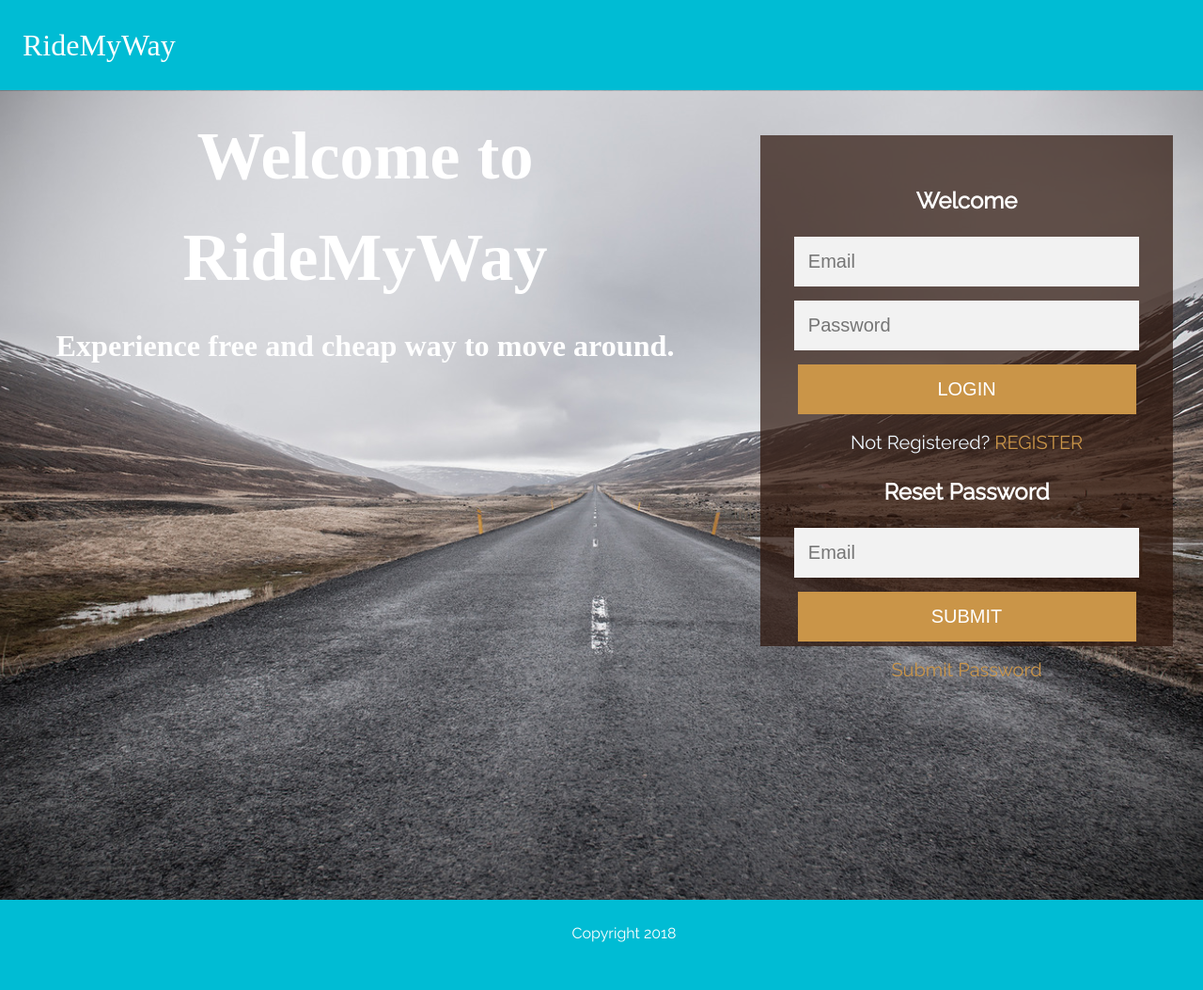
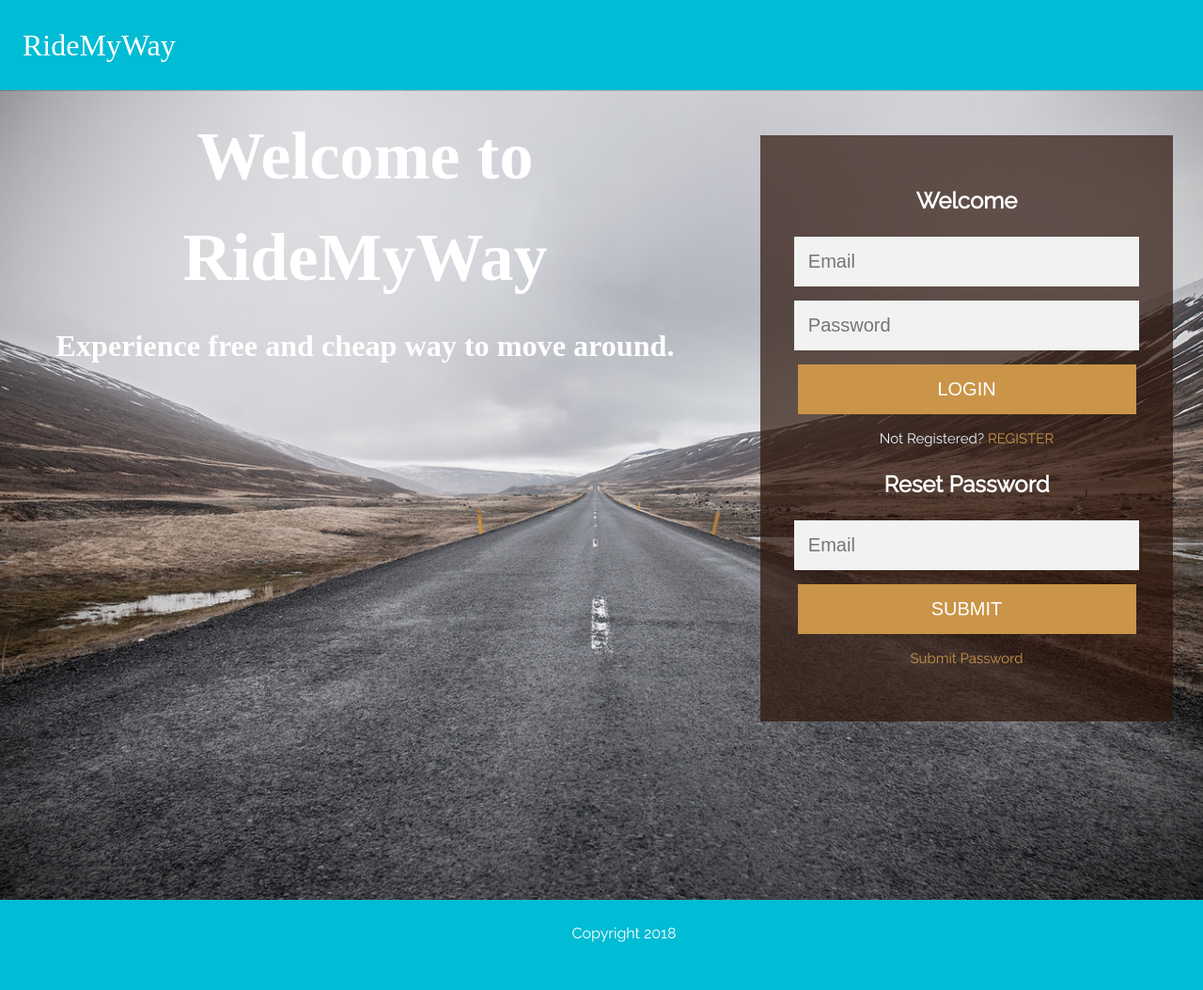
Before and after one commit to ronkeadun/RideMyWay, a web app: file UI/index.html in a window 1280 px wide; the page is wider, and only the part inside the window is pictured. Shown: that part at 94% size. Run offline with its HTML, style and script files only (its server is not run), Linux system fonts and the light colour scheme; some libraries are stand-ins or nearby versions; some web fonts are replaced.

Commit message:
added changes to style.css file

```diff
--- a/UI/css/style.css
+++ b/UI/css/style.css
@@ -21,17 +21,12 @@ body {
 
 .form{
 	position: relative;
-	/* background: rgba(45, 20, 10, 0.7); */
-	/* max-width: 360px;
-	margin: 0 auto 100px;
-	padding: 45px; */
 	text-align: center;
 
 }
 
 .form input{
 	font-family: "Roboto" sans-serif;
-	/*outline: 1;*/
 	background: #f2f2f2;
 	width: 90%;
 	border: 0;
@@ -59,7 +54,7 @@ body {
 .form .message{
 	margin: 15px 0 0;
 	color: aliceblue;
-	font-size: 20px;
+	font-size: 15px;
 }
 
 .form .message a{
@@ -114,7 +109,7 @@ button a{
 	width: 30%;
 	background: rgba(45, 20, 10, 0.7);
 	margin: 3rem 2rem 15rem 2rem;
-	height: 30rem;
+	height: 35rem;
 	padding: 2rem;
 }
 .main-content .jumbotron .signin-container h1 {
--- a/UI/index.html
+++ b/UI/index.html
@@ -10,7 +10,7 @@
 <body>
 <!-- navbar -->
 <nav class="navbar">
-    <a href="/" class="logo">RideMyWay</a>
+    <a href="#" class="logo">RideMyWay</a>
 </nav>
 <section class="main-content">
     <div class="jumbotron">
@@ -48,8 +48,8 @@
     </div>
 </section>
 <footer>
-        <span>Copyright 2018</span>
-    </footer>
+    <span>Copyright 2018</span>
+</footer>
 </body>
 <script src='https://code.jquery.com/jquery-3.2.1.min.js'></script>
 	<script type="text/javascript">
```
